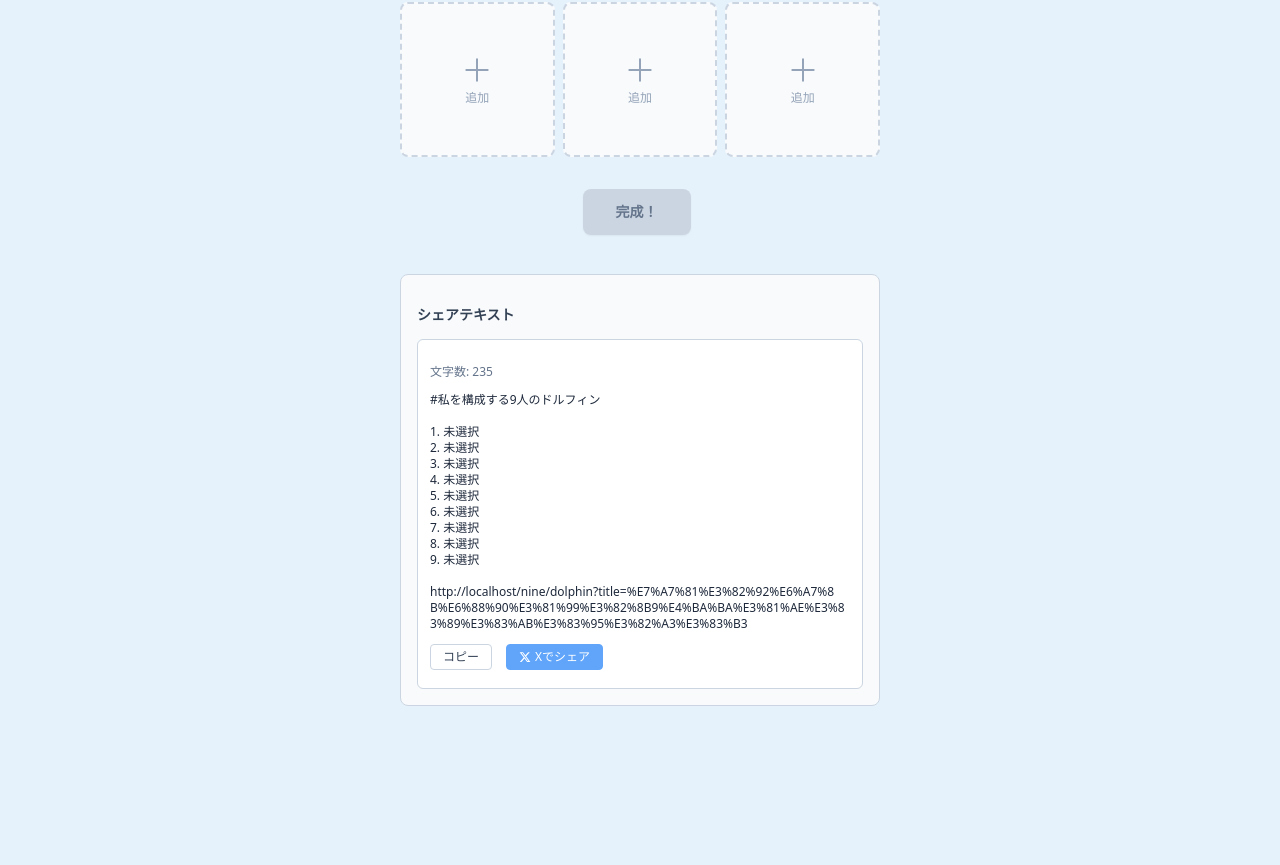
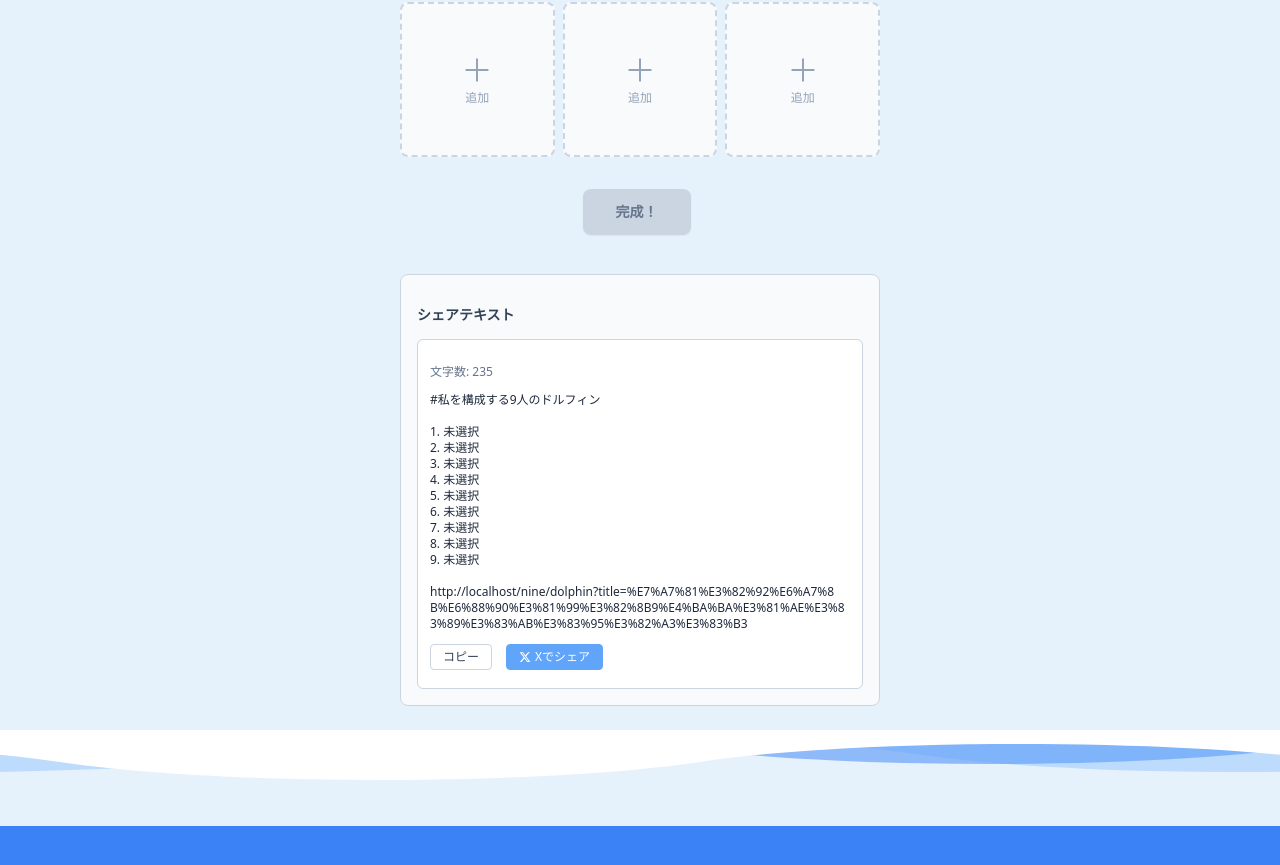
Before and after one commit to maguro-alternative/my-portfolio-site, a Next.js app: page /nine/dolphin in a window 1280 px wide. Shown: the part 723-1588 px from the top of the page. Before the commit the page ends 1453 px from the top, so only its background shows below. Built offline with nearby package versions, Linux system fonts and the light colour scheme.

Commit message:
feat: add flipped wave footer mirroring the header wave
Create WaveFooter component with the same period-720 wave paths
rotated 180 degrees, producing a white-to-blue transition at the
bottom of the page.

https://claude.ai/code/session_01DcH3ugyCVaYftSQLYe26sz

```diff
--- /dev/null
+++ b/src/app/nine/dolphin/components/WaveFooter.tsx
@@ -0,0 +1,49 @@
+export function WaveFooter() {
+  // WaveBackground と同じ周期720のパスを上下反転(rotate-180)して表示。
+  // 白→青へ遷移するフッター波。
+  return (
+    <div className="pointer-events-none absolute inset-x-0 bottom-0 -z-10">
+      {/* 波の境界 - 白から青へ（上下反転） */}
+      <div className="relative h-24 overflow-hidden">
+        {/* 波1 - 奥（ゆっくり・半透明の青） */}
+        <svg
+          className="absolute bottom-0 h-full w-[200%] rotate-180 animate-wave-slow"
+          viewBox="0 0 1440 120"
+          preserveAspectRatio="none"
+        >
+          <path
+            d="M0,20 C90,50 270,50 360,20 C450,-10 630,-10 720,20 C810,50 990,50 1080,20 C1170,-10 1350,-10 1440,20 L1440,0 L0,0 Z"
+            fill="rgba(59,130,246,0.5)"
+          />
+        </svg>
+
+        {/* 波2 - 中間（薄い青） */}
+        <svg
+          className="absolute bottom-0 h-full w-[200%] rotate-180 animate-wave-mid"
+          viewBox="0 0 1440 120"
+          preserveAspectRatio="none"
+        >
+          <path
+            d="M0,30 C90,60 270,60 360,30 C450,0 630,0 720,30 C810,60 990,60 1080,30 C1170,0 1350,0 1440,30 L1440,0 L0,0 Z"
+            fill="rgba(96,165,250,0.3)"
+          />
+        </svg>
+
+        {/* 波3 - 最前面（白い波） */}
+        <svg
+          className="absolute bottom-0 h-full w-[200%] rotate-180 animate-wave-fast"
+          viewBox="0 0 1440 120"
+          preserveAspectRatio="none"
+        >
+          <path
+            d="M0,40 C90,70 270,70 360,40 C450,10 630,10 720,40 C810,70 990,70 1080,40 C1170,10 1350,10 1440,40 L1440,0 L0,0 Z"
+            fill="white"
+          />
+        </svg>
+      </div>
+
+      {/* 青いフッターバンド */}
+      <div className="h-20 bg-blue-500" />
+    </div>
+  );
+}
--- a/src/app/nine/dolphin/page.tsx
+++ b/src/app/nine/dolphin/page.tsx
@@ -5,6 +5,7 @@ import { dolphinCharacters } from '@/lib/nine/dolphinCharacters';
 import { CharacterSearchModal } from './components/CharacterSearchModal';
 import { ShareTextSection } from './components/ShareTextSection';
 import { WaveBackground } from './components/WaveBackground';
+import { WaveFooter } from './components/WaveFooter';
 
 interface SelectedItem {
   name: string;
@@ -284,8 +285,9 @@ export default function NineDolphin() {
   };
 
   return (
-    <div className="relative min-h-screen w-full">
+    <div className="relative min-h-screen w-full pb-44">
       <WaveBackground />
+      <WaveFooter />
       {/* ページヘッダー（青バンド内・全幅） */}
       <header className="relative z-10 px-4 pb-16 pt-6">
         <div className="mx-auto max-w-lg">
```
